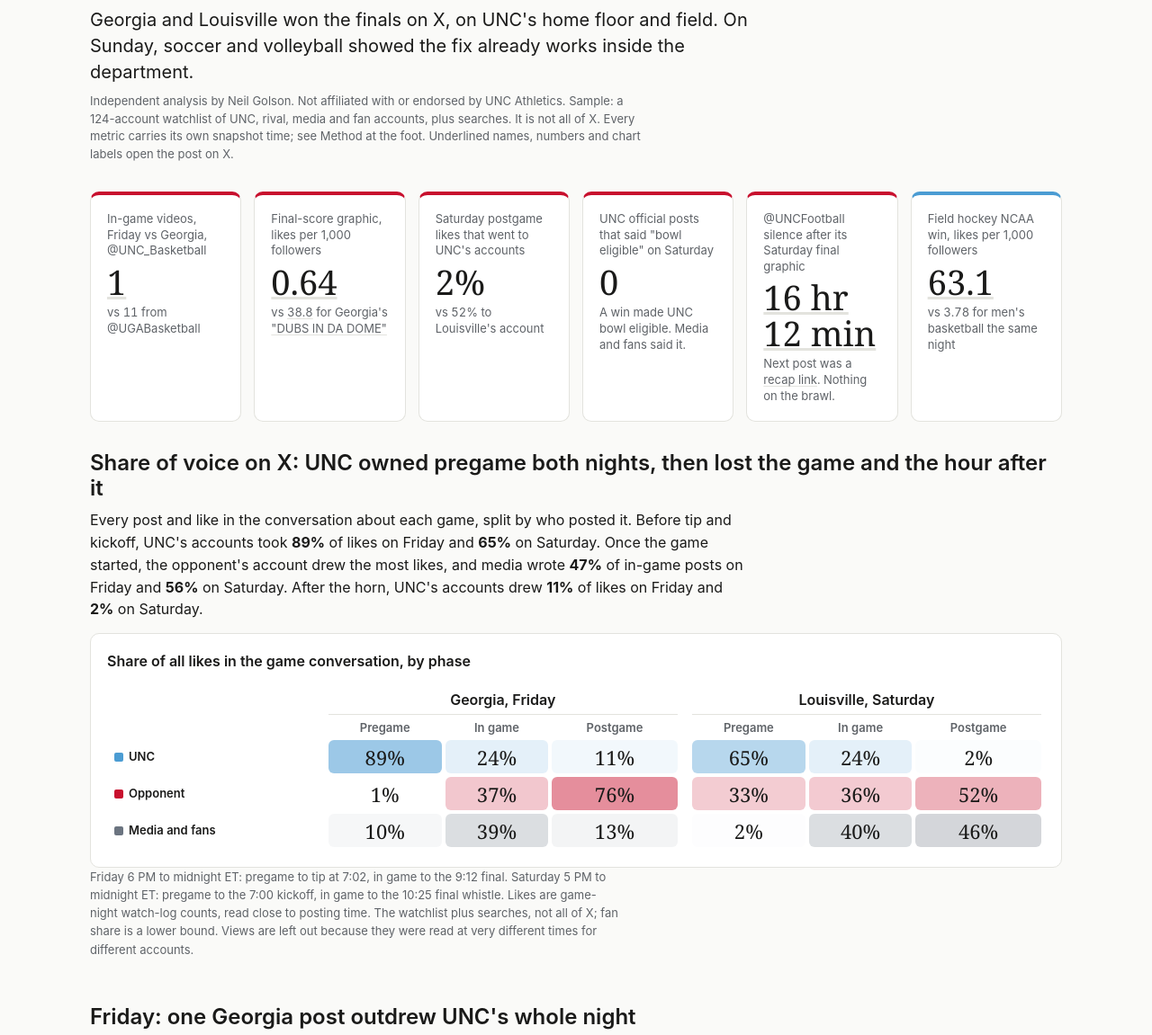
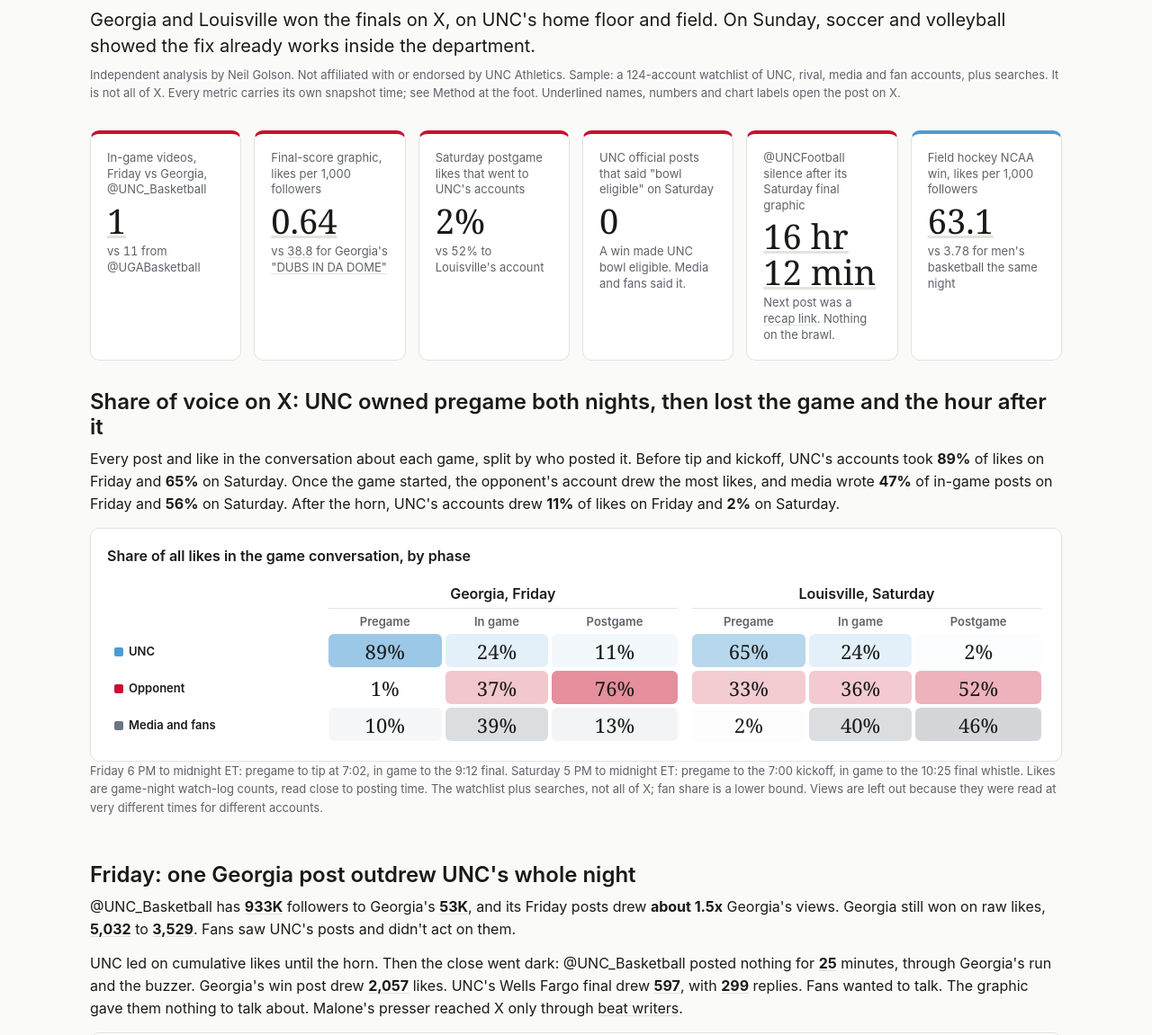
Before and after one commit to neilgolson/neil-golson-portfolio, a plain HTML site: page unc-nov15/index.html in a window 1280 px wide. Shown: the part 165-1316 px from the top of the page at 90% size. Drawn offline with Linux system fonts and the light colour scheme.

Commit message:
Let /unc-nov15 text blocks span the chart column
Co-Authored-By: Claude Opus 5.5 <noreply@anthropic.com>

```diff
--- a/unc-nov15/index.html
+++ b/unc-nov15/index.html
@@ -951,8 +951,8 @@ window.__runDraws = function(){ draws.forEach(function(d){ document.querySelecto
 .uw { --c-unc:#4B9CD3; --c-opp:#C8102E; --c-media:#6B7480; --c-fans:#B4BBC4; --c-ink-on-unc:#0B1F3A; font-family:var(--font-anthropic-sans); color:var(--color-fg); max-width:1080px; margin:0 auto; }
 .uw-kicker { font-size:var(--cds-font-size-caption); letter-spacing:.12em; text-transform:uppercase; color:var(--color-fg-muted); font-weight:var(--cds-font-weight-medium); margin:0 0 var(--cds-gap-sm); }
 .uw-title { font-family:var(--font-anthropic-serif); font-weight:400; font-size:clamp(28px,4.4vw,44px); line-height:1.08; margin:0 0 var(--cds-gap-md); }
-.uw-lede { font-size:clamp(17px,2vw,20px); line-height:1.45; margin:0 0 var(--cds-gap-sm); max-width:60ch; }
-.uw-byline { font-size:var(--cds-font-size-caption); color:var(--color-fg-muted); margin:0 0 var(--cds-gap-xl); max-width:75ch; line-height:1.5; }
+.uw-lede { font-size:clamp(17px,2vw,20px); line-height:1.45; margin:0 0 var(--cds-gap-sm); }
+.uw-byline { font-size:var(--cds-font-size-caption); color:var(--color-fg-muted); margin:0 0 var(--cds-gap-xl); line-height:1.5; }
 .uw-kpis { display:grid; grid-template-columns:repeat(auto-fill,minmax(160px,1fr)); gap:var(--cds-gap-md); margin:0 0 var(--cds-gap-xl); }
 .uw-kpi { background:var(--color-panel); border:1px solid var(--color-border-line); border-radius:var(--cds-radius); padding:var(--cds-pad-lg); border-top:4px solid var(--c-unc); }
 .uw-kpi.opp { border-top-color:var(--c-opp); }
@@ -961,8 +961,8 @@ window.__runDraws = function(){ draws.forEach(function(d){ document.querySelecto
 .uw-kpi-vs { font-size:var(--cds-font-size-caption); color:var(--color-fg-muted); line-height:1.4; font-variant-numeric:tabular-nums; }
 .uw-sec { margin:0 0 calc(var(--cds-gap-xl) * 1.6); }
 .uw-sec h2 { font-size:var(--cds-font-size-title); line-height:1.2; margin:0 0 var(--cds-gap-sm); font-weight:var(--cds-font-weight-medium); }
-.uw-sec p { line-height:1.55; margin:0 0 var(--cds-gap-md); max-width:72ch; }
-.uw-cap { font-size:var(--cds-font-size-caption); color:var(--color-fg-muted); line-height:1.45; margin:var(--cds-gap-sm) 0 0; max-width:80ch; }
+.uw-sec p { line-height:1.55; margin:0 0 var(--cds-gap-md); }
+.uw-cap { font-size:var(--cds-font-size-caption); color:var(--color-fg-muted); line-height:1.45; margin:var(--cds-gap-sm) 0 0; }
 .uw-card { background:var(--color-panel); border:1px solid var(--color-border-line); border-radius:var(--cds-radius); padding:var(--cds-pad-lg); }
 .uw-two { display:grid; grid-template-columns:repeat(auto-fit,minmax(300px,1fr)); gap:var(--cds-gap-lg); }
 .uw-ch-title { font-weight:var(--cds-font-weight-medium); margin:0 0 4px; }
```
